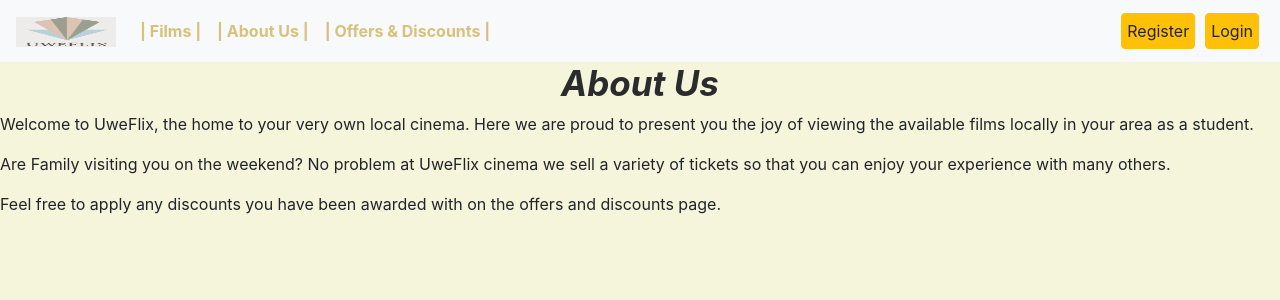
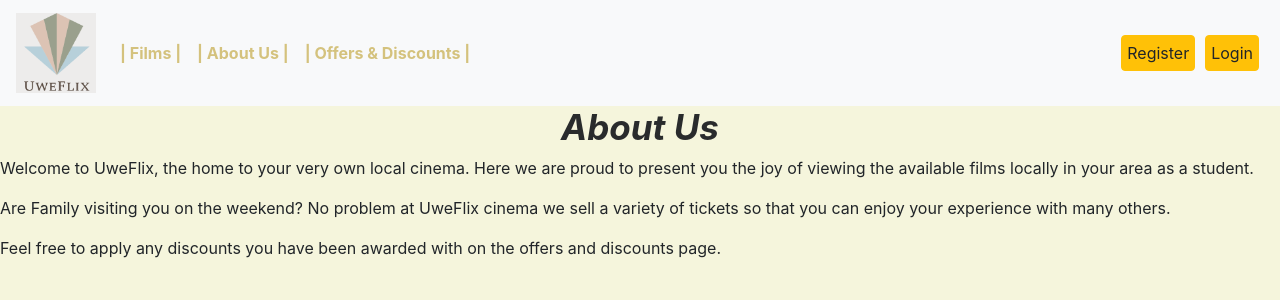
Before and after one commit to kyriakos983/ESDproject, a Django app: page /about_us in a window 1280 px wide. Shown: the top 300 px of the page. Run offline with Django 4.2, Linux system fonts and the light colour scheme; some libraries are stand-ins or nearby versions.

Commit message:
Update navbar.html

```diff
--- a/UWE/templates/navbar.html
+++ b/UWE/templates/navbar.html
@@ -11,7 +11,7 @@
 
 <nav class="navbar navbar-expand-lg navbar-light bg-light">
   <a class="navbar-brand" href="{% url 'home' %}" >
-    <img src="{%static 'images/UWEFlix.png' %} " style="width:100px; height:30px;"></a>
+    <img src="{%static 'images/UWEFlix.png' %} " style="width:80px; height:80px;"></a>
   <button class="navbar-toggler" type="button" data-toggle="collapse" data-target="#navbarSupportedContent" aria-controls="navbarSupportedContent" aria-expanded="false" aria-label="Toggle navigation">
     <span class="navbar-toggler-icon"></span>
   </button>
```
